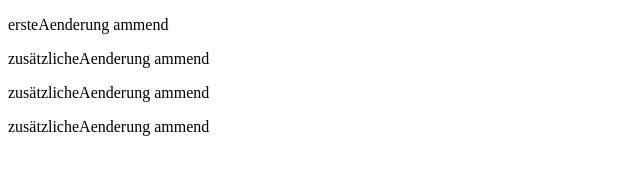
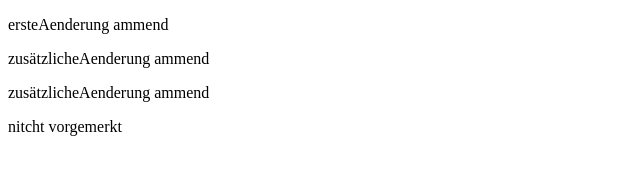
Before and after one commit to StephanLeins12/test-repo, a plain HTML site: page index.html in a window 1280 px wide. Shown: the whole page, without its empty margins (0-640 px from the left). Drawn offline with Linux system fonts and the light colour scheme.

Commit message:
sourcetree_02

```diff
--- a/index.html
+++ b/index.html
@@ -9,6 +9,6 @@
     <p>ersteAenderung ammend</p>
     <p>zusätzlicheAenderung ammend</p>
     <p>zusätzlicheAenderung ammend</p>
-    <p>zusätzlicheAenderung ammend</p>
+    <p>nitcht vorgemerkt</p>
 </body>
 </html>
```
